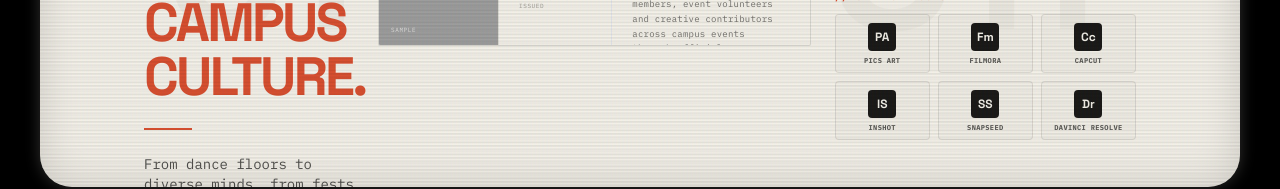
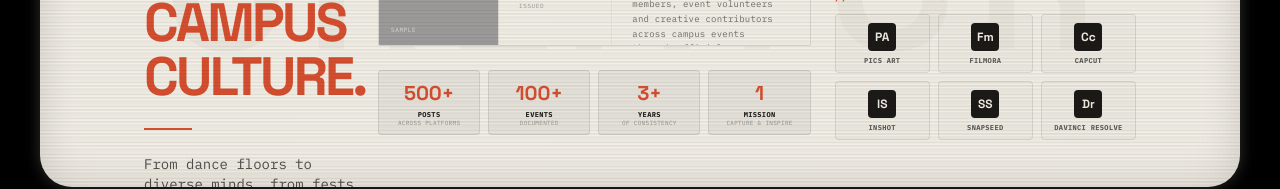
Before and after one commit to sajid05-jelly/sajid-os-portfolio, a React (Vite) app: page /content-creator in a window 1280 px wide. Shown: the part 573-762 px from the top of the page. Built offline with nearby package versions, Linux system fonts and the light colour scheme; grey boxes are pictures that could not be loaded.

Commit message:
Relocate Stats grid below Creator Impact card and change watermark top to static pixel value to fix height stretch

```diff
--- a/src/pages/ContentCreator.jsx
+++ b/src/pages/ContentCreator.jsx
@@ -129,7 +129,7 @@ const ContentCreator = () => {
       </div>
 
       {/* Giant Background Watermark Text positioned in the gap below stats */}
-      <div className="absolute inset-x-0 flex justify-center items-center pointer-events-none z-0 select-none top-[520px] md:top-[50vh]">
+      <div className="absolute inset-x-0 flex justify-center items-center pointer-events-none z-0 select-none top-[420px]">
         <h1 className="text-[15vw] font-heading font-black tracking-[0.1em] leading-none text-os-black" style={{ opacity: 0.03 }}>CREATOR</h1>
       </div>
 
@@ -221,17 +221,6 @@ const ContentCreator = () => {
               <path d="M12 21l-12-18h24z"/>
             </svg>
           </div>
-
-          {/* Quick Stats Grid: Relocated to Left Column */}
-          <div className="w-full grid grid-cols-4 gap-2 mt-8">
-            {stats.map((stat, idx) => (
-              <div key={idx} className="border border-os-black/10 bg-[#E8E4D9]/20 p-2 rounded text-center flex flex-col justify-center">
-                <span className="text-lg md:text-xl font-heading font-black text-os-accent leading-none">{stat.value}</span>
-                <span className="font-mono text-[7px] font-bold text-os-black uppercase mt-1 leading-none tracking-wider">{stat.label}</span>
-                <span className="font-mono text-[6px] text-os-black/40 uppercase mt-0.5 leading-none tracking-wider">{stat.sub}</span>
-              </div>
-            ))}
-          </div>
         </div>
 
 
@@ -318,6 +307,18 @@ const ContentCreator = () => {
 
             </div>
           </div>
+
+          {/* Quick Stats Grid: Positioned below Creator Impact Archive card */}
+          <div className="w-full max-w-[560px] mx-0 xl:mx-auto grid grid-cols-4 gap-2 mt-6">
+            {stats.map((stat, idx) => (
+              <div key={idx} className="border border-os-black/10 bg-[#E8E4D9]/20 p-2 rounded text-center flex flex-col justify-center">
+                <span className="text-lg md:text-xl font-heading font-black text-os-accent leading-none">{stat.value}</span>
+                <span className="font-mono text-[7px] font-bold text-os-black uppercase mt-1 leading-none tracking-wider">{stat.label}</span>
+                <span className="font-mono text-[6px] text-os-black/40 uppercase mt-0.5 leading-none tracking-wider">{stat.sub}</span>
+              </div>
+            ))}
+          </div>
+
 
         </div>
 
```
